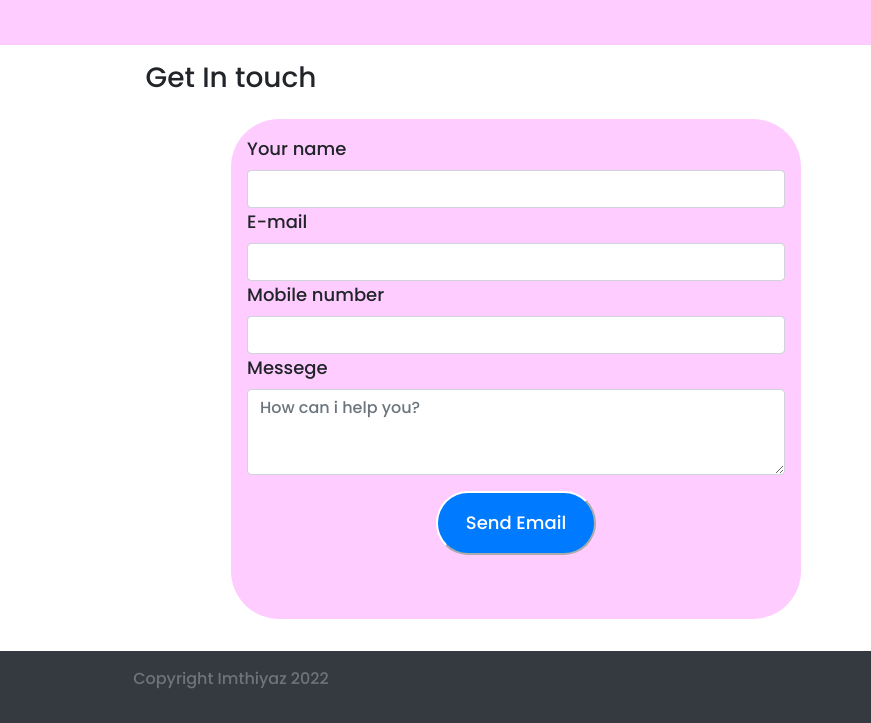
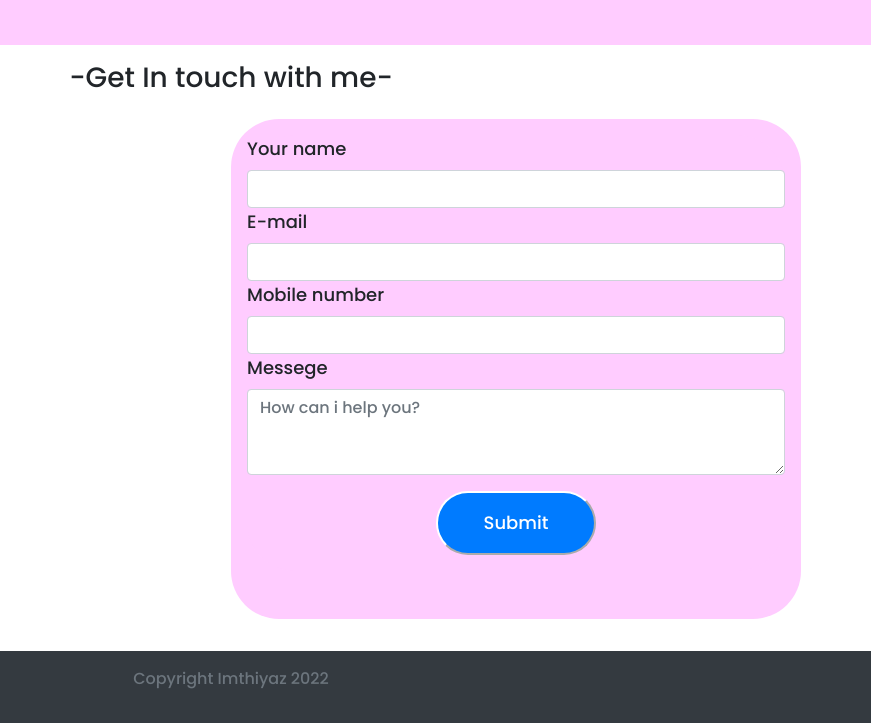
Before and after one commit to imthiyazparappu/portfolio, a plain HTML site: page index.html in a window 1280 px wide. Shown: the part 1502-2225 px from the top of the page, 409-1280 px from the left. Drawn offline with nearby package versions, Linux system fonts and the light colour scheme.

Commit message:
Update index.html

```diff
--- a/index.html
+++ b/index.html
@@ -132,7 +132,7 @@ font-family: 'Poppins', sans-serif;">
     </section>
     <!-- ----contact us-------- -->
     <section class="contactus" id="contactus">
-        <h3 class="p-3 text-center">Get In touch</h3>
+        <h3 class="p-3 text-center">-Get In touch with me-</h3>
         <div class="container">
             <div class="row">
                 <div class="col-md-6 contact-img">
@@ -167,7 +167,7 @@ font-family: 'Poppins', sans-serif;">
                         </div>
                         <div class="row">
                             <div class="col-md-12 text-center">
-                                <input class="m-3 bg-primary text-white" type="submit" id="button" value="Send Email">
+                                <input class="m-3 bg-primary text-white" type="submit" id="button" value="Submit">
                             </div>
                         </div>
                 </div>
```
